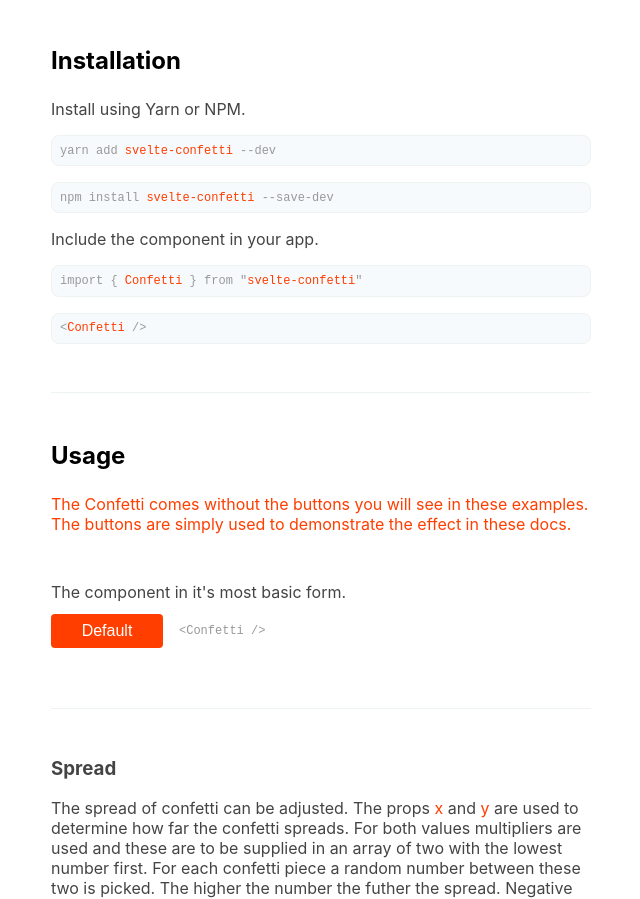
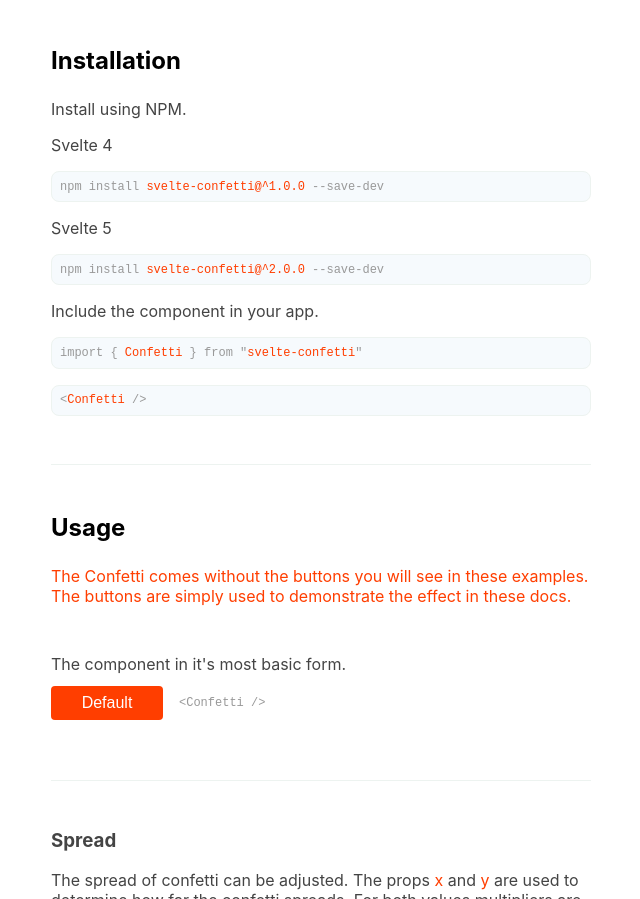
Before and after one commit to Mitcheljager/svelte-confetti, a SvelteKit app: page / in a window 1280 px wide. Shown: the part 828-1727 px from the top of the page, without its empty margins (319-959 px from the left). Built offline with nearby package versions, Linux system fonts and the light colour scheme.

Commit message:
docs: Update docs description for Svelte 5

```diff
--- a/src/routes/+page.svelte
+++ b/src/routes/+page.svelte
@@ -170,14 +170,16 @@
 
 		<h2>Installation</h2>
 
-		<p>Install using Yarn or NPM.</p>
+		<p>Install using NPM.</p>
 
+		<p>Svelte 4</p>
 		<code class="well">
-			yarn add <mark>svelte-confetti</mark> --dev
+			npm install <mark>svelte-confetti@^1.0.0</mark> --save-dev
 		</code>
 
+		<p>Svelte 5</p>
 		<code class="well">
-			npm install <mark>svelte-confetti</mark> --save-dev
+			npm install <mark>svelte-confetti@^2.0.0</mark> --save-dev
 		</code>
 
 		<p>Include the component in your app.</p>
```
